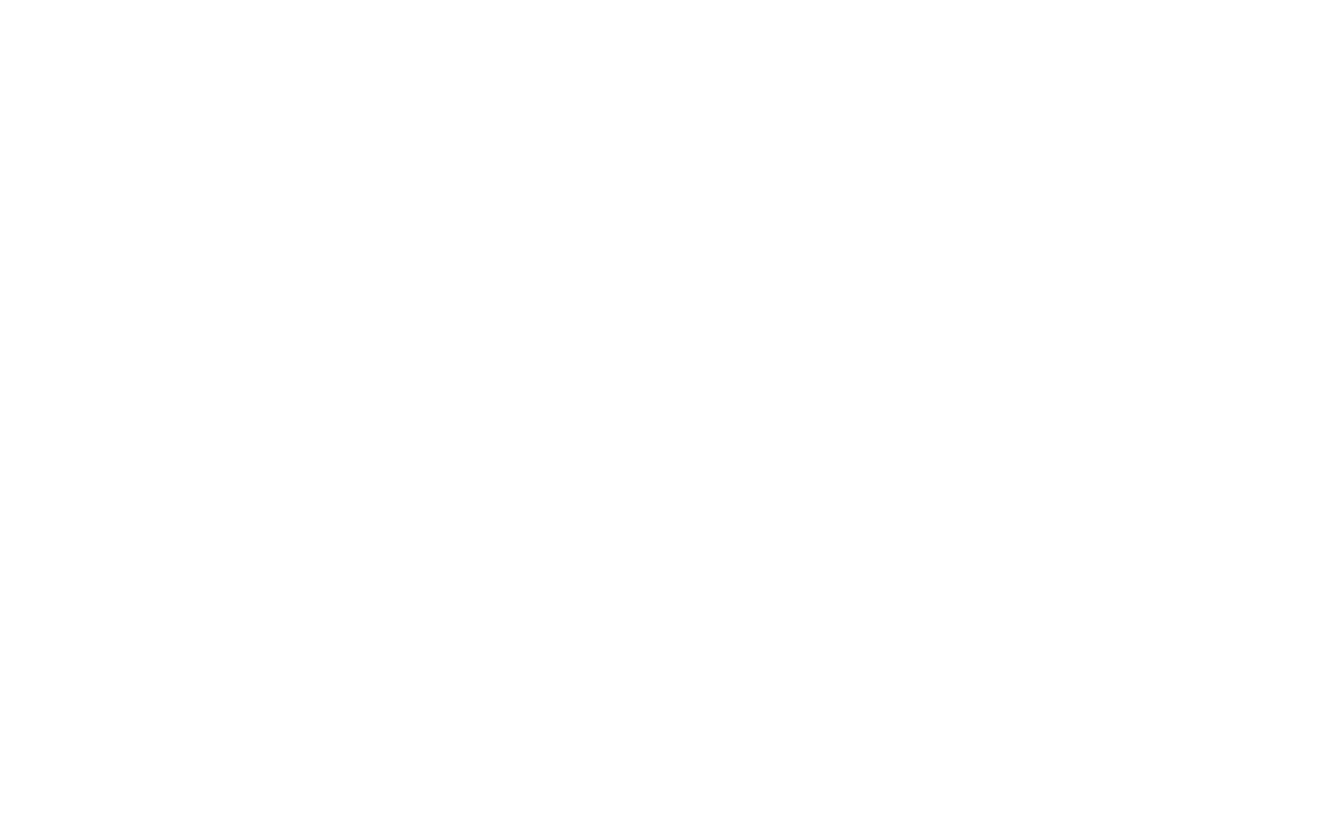
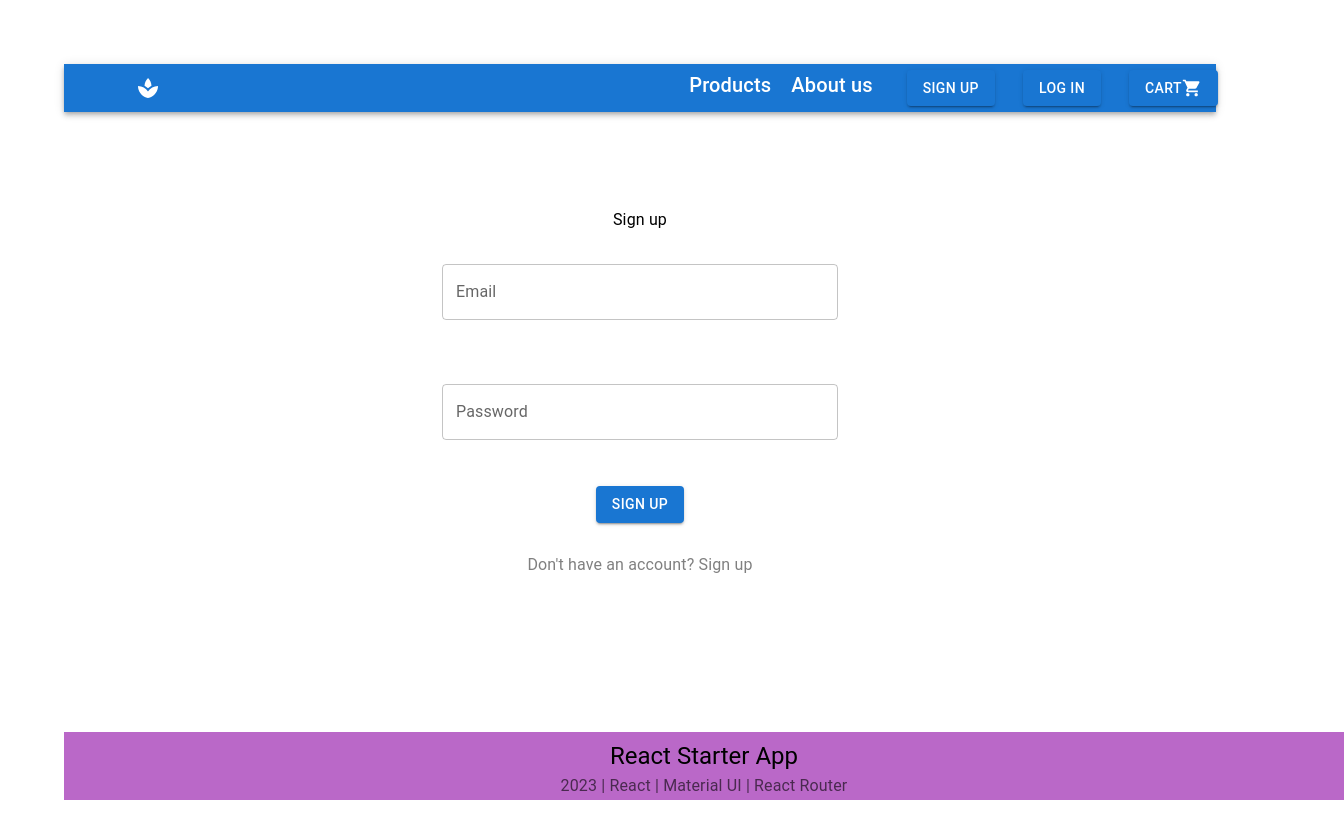
Before and after one commit to khpi-uni/sem4-course-works, a React (Vite) app in the folder front/: page /signin in a window 1280 px wide. Before the commit this address had no page. Shown: the whole page, 1344 px wide, since content can reach past the window. Built offline with nearby package versions, Linux system fonts and the light colour scheme.

Commit message:
feat: create signin page

```diff
--- a/front/src/App.jsx
+++ b/front/src/App.jsx
@@ -17,6 +17,7 @@ import CheckoutScreen from './screens/CheckoutScreen'
 //admin screens
 //
 import SignUp from './screens/SignUp'
+import SignIn from './screens/SignIn'
 import Account from './screens/Account'
 
 function App() {
@@ -30,6 +31,7 @@ function App() {
         <Routes>
           <Route exact path="/account" element={<Account/>} />
           <Route exact path="/" element={<SignUp/>} />
+          <Route exact path="/signin" element={<SignIn/>} />
         </Routes>
       </main>
     </Router>
--- a/front/src/screens/SignIn.jsx
+++ b/front/src/screens/SignIn.jsx
@@ -0,0 +1,46 @@
+
+import "./SignUp.css"
+
+
+import TextField from '@mui/material/TextField';
+import Container from '@mui/material/Container';
+import Button from '@mui/material/Button';
+import Box from '@mui/material/Box'
+import Typography from '@mui/material/Typography'
+
+import Navbar from '../components/Navbar';
+import Footer from '../components/Footer';
+
+import * as React from 'react';
+
+const SignIn = ()=>{
+
+  return (
+
+    <div>
+
+    <Navbar/>
+
+    <Container maxWidth="xs" className="mainContainer" sx={{
+    display: "flex",
+    alignItems: "center",
+    height:"80vh",
+      flexDirection:"column"
+  }}>
+    <Typography mt="1em" >{"Sign up"}</Typography>
+      <TextField id="outlined-basic" label="Email" variant="outlined" sx={{display:"block", margin: "2em 0"}} size="medium" fullWidth="true"  />
+          <TextField id="outlined-basic" label="Password" variant="outlined" sx={{display:"block", margin: "2em 0"}} fullWidth="true"/>
+    <Button variant="contained"
+    sx={{margin:"1em"  }}
+    >Sign up</Button>
+    <Typography mt="1em" component="a" href="signup" sx={{textDecoration:"none",color:"grey"}}>{"Don't have an account? Sign up"}</Typography>
+    </Container>
+
+
+    <Footer/>
+    </div>
+  );
+}
+
+
+export default SignIn;
```
